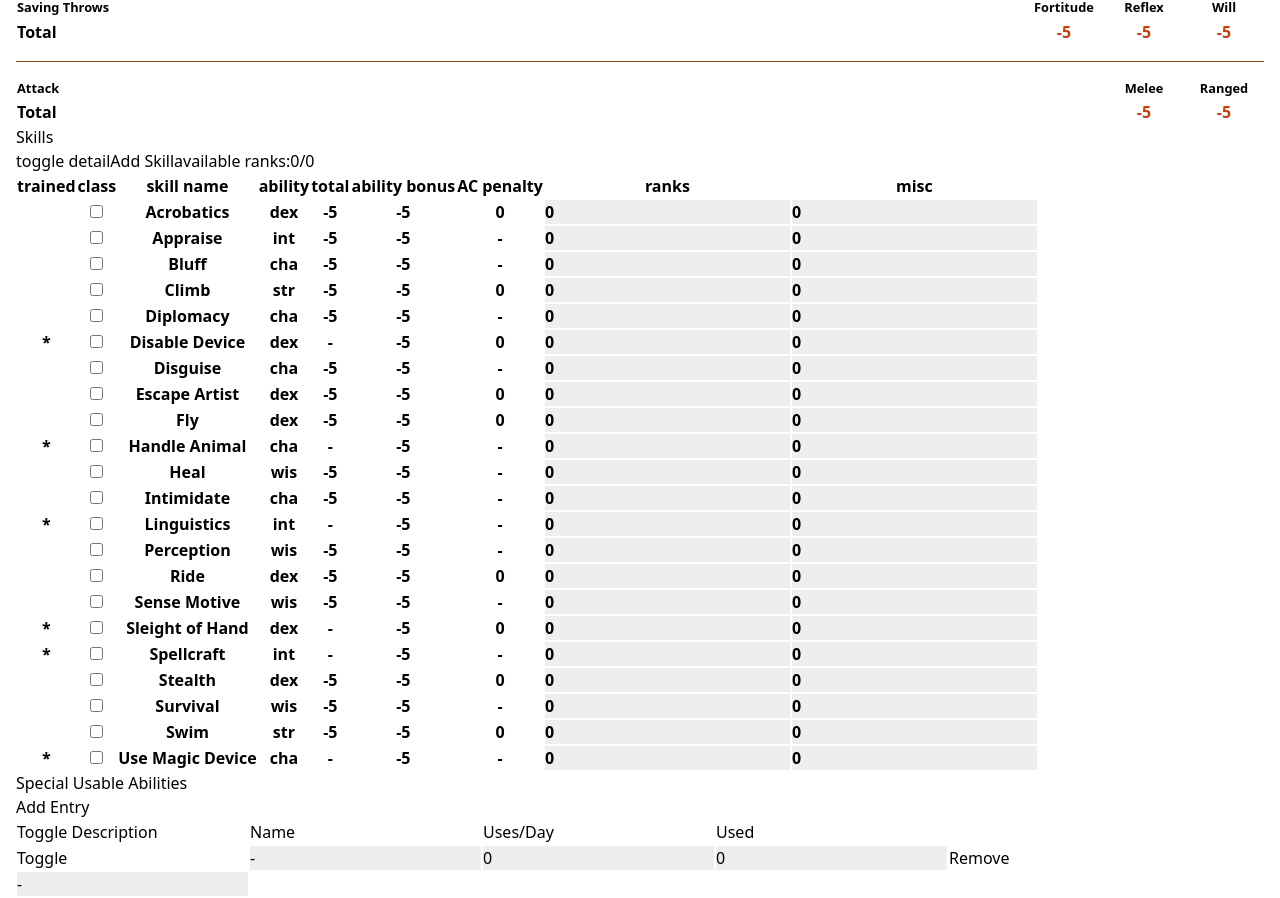
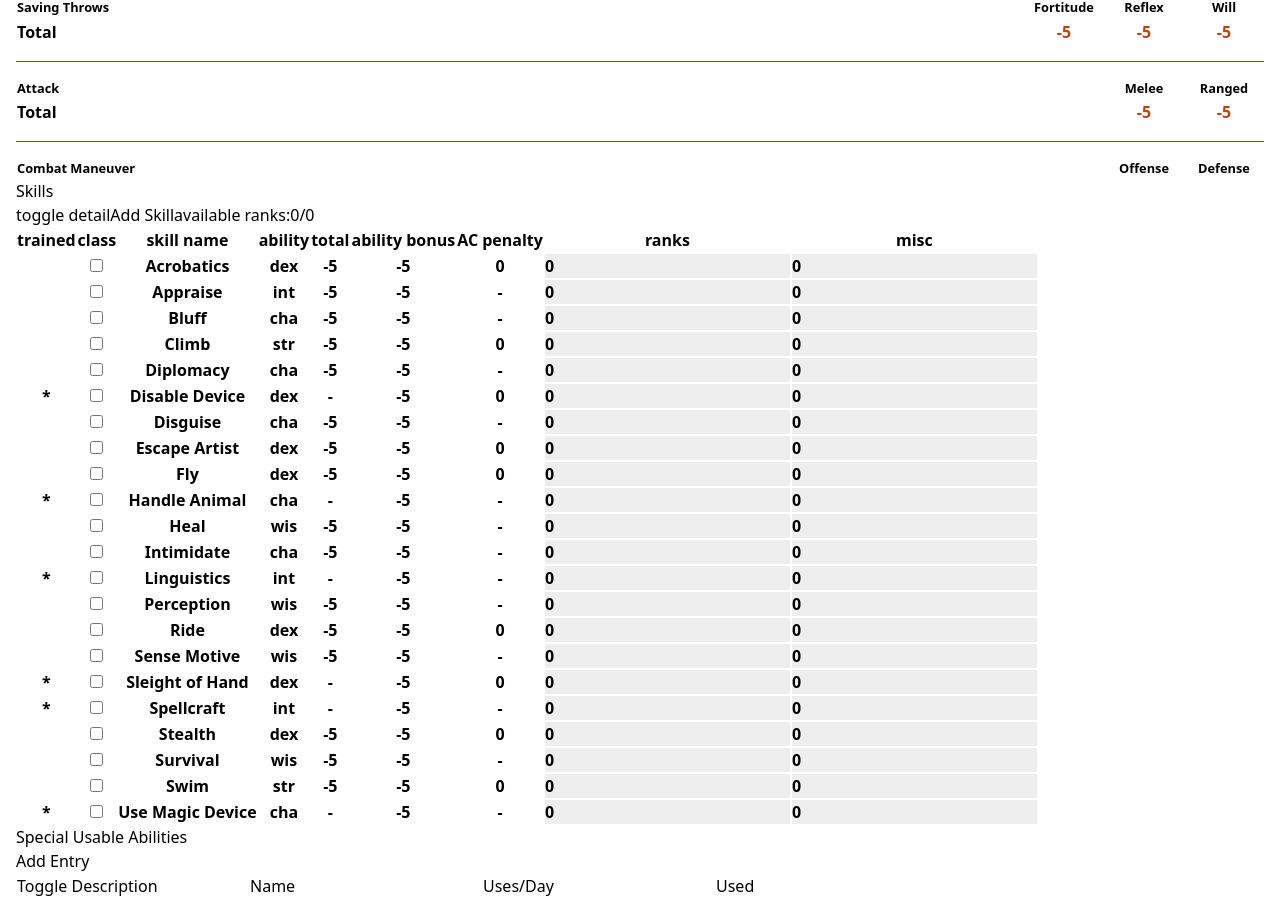
Before and after one commit to DominusAnima/Sheetfinder, a React (Vite) app: page / in a window 1280 px wide. Shown: the part 993-1891 px from the top of the page. Built offline with nearby package versions, Linux system fonts and the light colour scheme.

Commit message:
fixed mismatch type in default state, started  adding to Combat
I forgot about CMD and CMO and readied items when I originally made the Combat block, so I'm adding them now.
Lesson starts in a few minutes, that's why it's half-done in this commit.

```diff
--- a/src/Blocks/Combat.tsx
+++ b/src/Blocks/Combat.tsx
@@ -296,6 +296,23 @@ export function CombatBlock({ state }: { state: Blocks }) {
           </tr>
         </tfoot>
       </table>
+
+      <hr className="my-4" />
+
+      <table className="table table--striped w-full">
+        <thead>
+          <tr>
+            <th className="whitespace-nowrap">Combat Maneuver</th>
+            <th className="whitespace-nowrap w-20">Offense</th>
+            <th className="whitespace-nowrap w-20">Defense</th>
+          </tr>
+        </thead>
+        {editing && (
+          <tbody>
+            <tr></tr>
+          </tbody>
+        )}
+      </table>
     </div>
   );
 }
--- a/src/DefaultState.tsx
+++ b/src/DefaultState.tsx
@@ -52,7 +52,7 @@ const DEFAULT_EQUIP_BLOCK: EquipBlock = {
     { amount: "0", type: MoneyType.SILVER, weight: "0" },
     { amount: "0", type: MoneyType.COPPER, weight: "0" },
   ],
-  weight: { lightLoad: "0", medLoad: "0", heavyLoad: "0", currLoad: 0 },
+  weight: { lightLoad: 0, medLoad: 0, heavyLoad: 0, currLoad: 0 },
 };
 
 const DEFAULT_FEAT_BLOCK: FeatBlock = {
```
